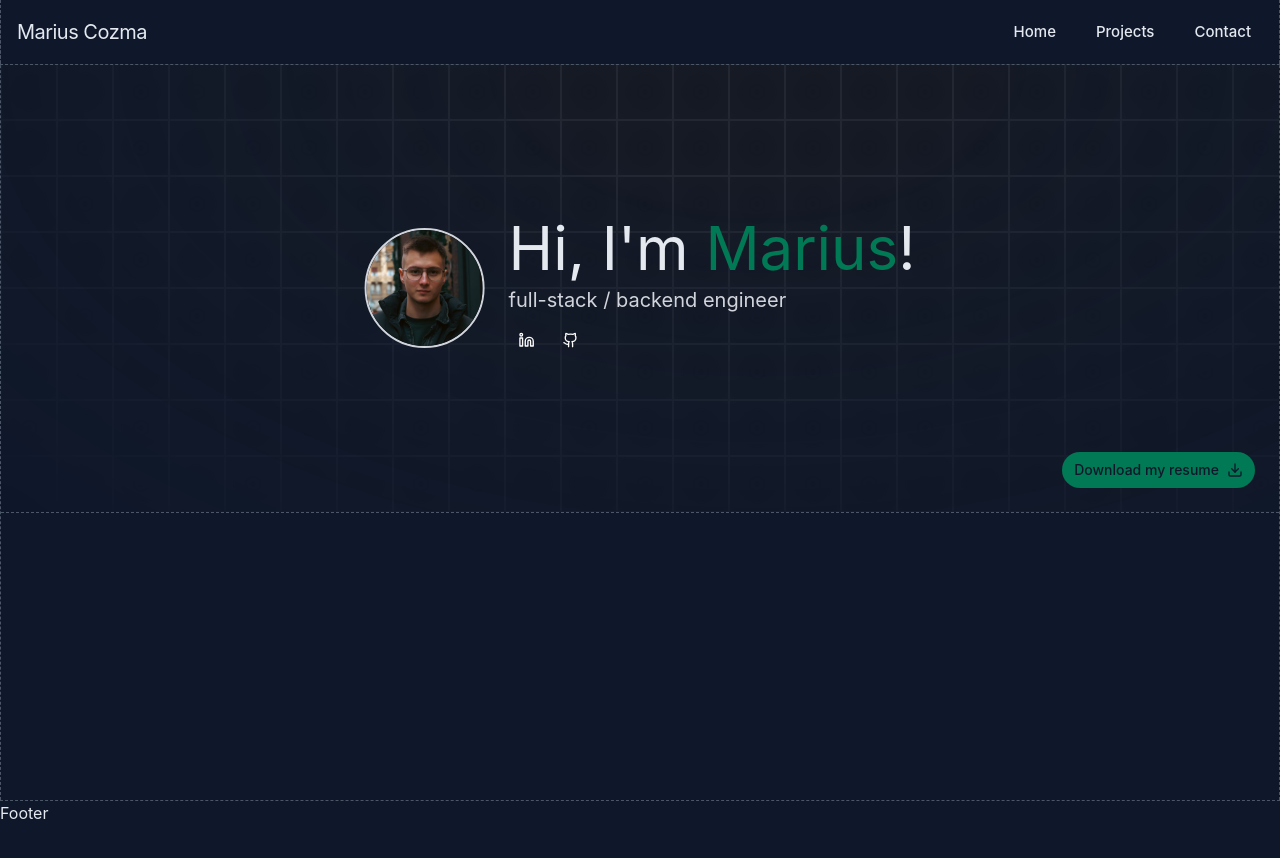
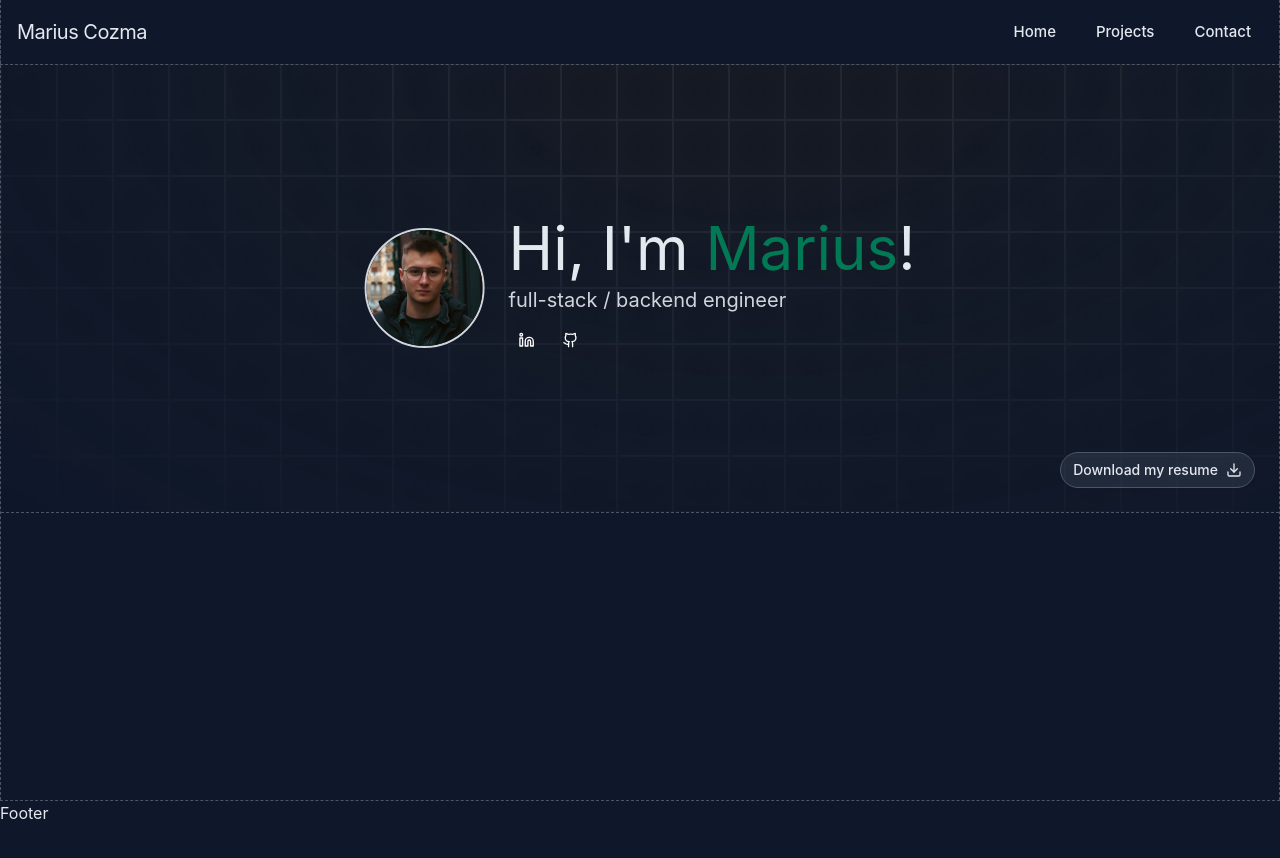
Before and after one commit to mariuscozma11/portfolio-website, a React (Vite) app: page / in a window 1280 px wide. Shown: the top 858 px of the page. Built offline with nearby package versions, Linux system fonts and the light colour scheme.

Commit message:
Update Button in BackgroundRippleEffect to use outline variant and simplify text

```diff
--- a/src/components/ui/background-ripple-effect.tsx
+++ b/src/components/ui/background-ripple-effect.tsx
@@ -51,8 +51,8 @@ export const BackgroundRippleEffect = ({
         <div className="absolute top-1/2 left-1/2 transform -translate-x-1/2 -translate-y-1/2 z-3 w-full lg:w-auto flex items-center justify-center px-2">
           {children}
         </div>
-        <Button className=" absolute bottom-6 right-6 flex flex-row items-center justify-center gap-2 p-2 rounded-full z-20">
-          <h4 className="font-medium">Download my resume</h4>
+        <Button variant={'outline'} className="cursor-pointer absolute bottom-6 right-6 flex flex-row items-center justify-center gap-2 rounded-full z-20">
+          <h4>Download my resume</h4>
           <Download />
         </Button>
       </div>
```
